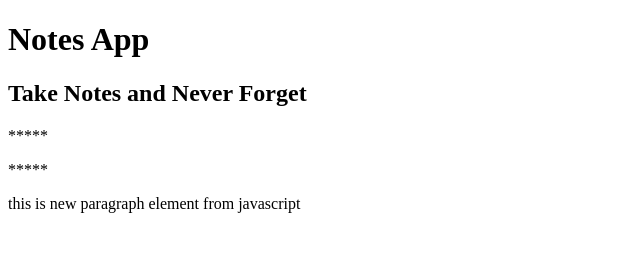
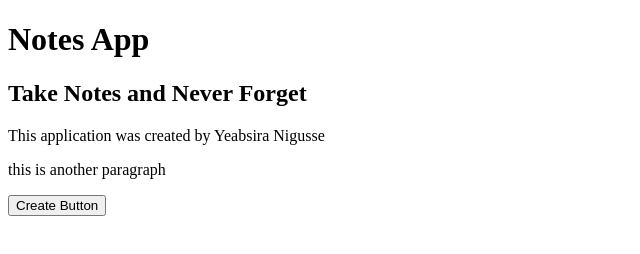
Before and after one commit to YeabsiraNigusse/Javascript, a plain HTML site: page notes-app/index.html in a window 1280 px wide. Shown: the whole page, without its empty margins (0-640 px from the left). Drawn offline with Linux system fonts and the light colour scheme.

Commit message:
learning DOM

```diff
--- a/notes-app/index.html
+++ b/notes-app/index.html
@@ -8,6 +8,7 @@
         <h2>Take Notes and Never Forget</h2>
         <p>This application was created by Yeabsira Nigusse</p>
         <p>this is another paragraph</p>
+        <button>Create Button</button>
      <script src="notes-app.js">
 
      </script>
--- a/notes-app/notes-app.js
+++ b/notes-app/notes-app.js
@@ -1,19 +1,23 @@
-// DOM - Document Object Manipulation
-// an object that models html document inside a javascript
+// // DOM - Document Object Manipulation
+// // an object that models html document inside a javascript
 
-const ps = document.querySelectorAll('p')// an object of paragraph
-//console.log(p)
-ps.forEach(function(p){ // catching all paragraph tags
-    //p.remove()
-    p.textContent = '*****'
+// const ps = document.querySelectorAll('p')// an object of paragraph
+// //console.log(p)
+// ps.forEach(function(p){ // catching all paragraph tags
+//     //p.remove()
+//     p.textContent = '*****'
+// })
+
+// // what do you learn untill now
+// // 1. document setup
+// // 2. manipulation of html document via DOM - like reading text content, removing text and selecting specific element from htm text
+
+// // adding new element
+
+// const newParagraph = document.createElement('p')//creating element
+// newParagraph.textContent = 'this is new paragraph element from javascript'//giving it a value
+// document.querySelector('body').appendChild(newParagraph)//giving it a position
+
+document.querySelector('button').addEventListener('click', function(){
+    console.log('You clicked the Button')
 })
-
-// what do you learn untill now
-// 1. document setup
-// 2. manipulation of html document via DOM - like reading text content, removing text and selecting specific element from htm text
-
-// adding new element
-
-const newParagraph = document.createElement('p')//creating element
-newParagraph.textContent = 'this is new paragraph element from javascript'//giving it a value
-document.querySelector('body').appendChild(newParagraph)//giving it a position
```
Also changed, not shown: todo-app/todo.html (+1 -1 lines), todo-app/todo.js (+8 -0 lines).
